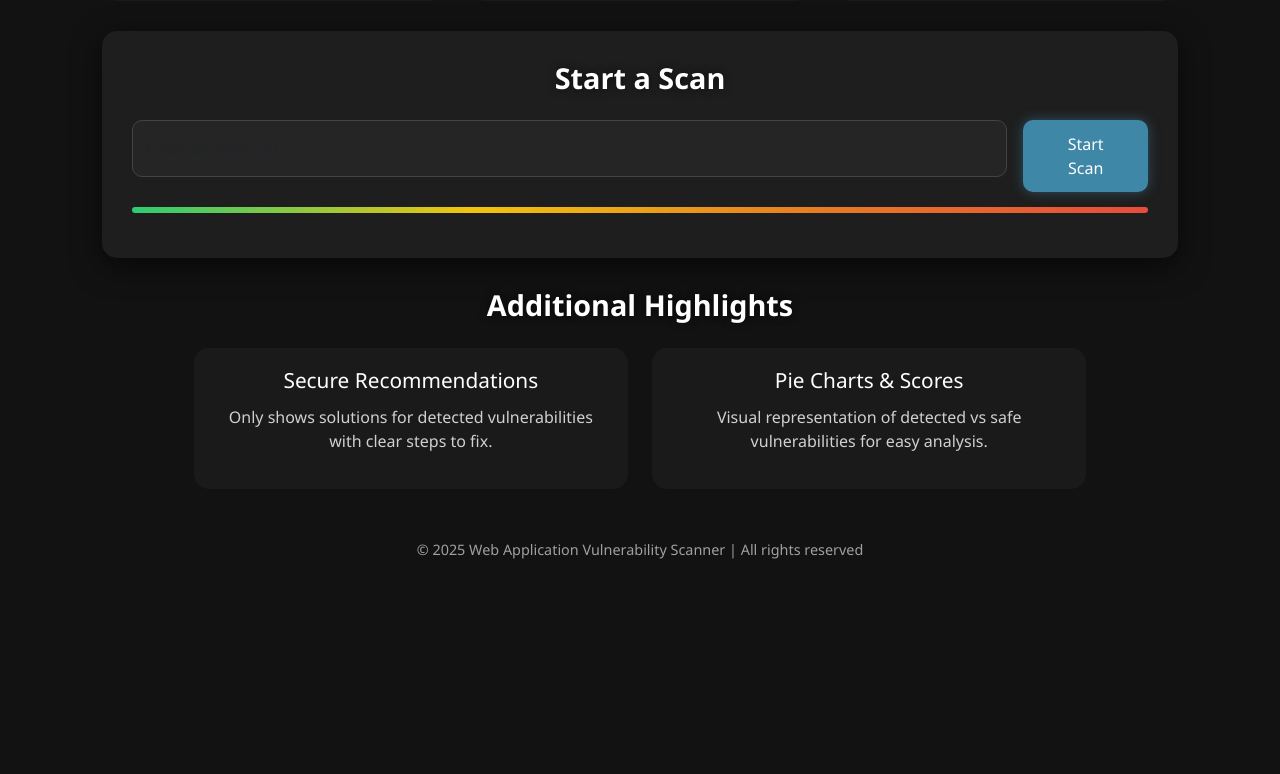
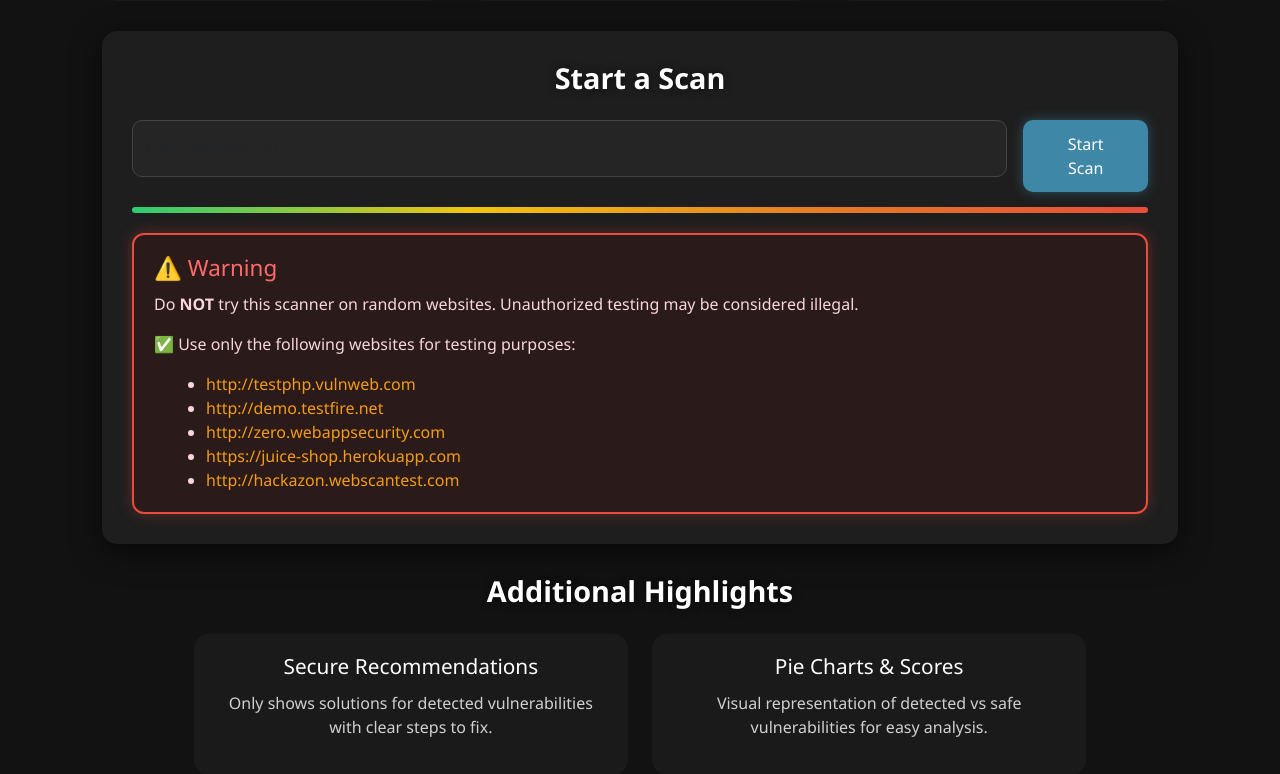
Before and after one commit to divesh-bhakari/webappscanner, a Flask app: page / in a window 1280 px wide. Shown: the part 657-1431 px from the top of the page. Before the commit the page ends 1216 px from the top, so only its background shows below. Run offline with Flask 3, Linux system fonts and the light colour scheme.

Commit message:
Updated .py and .html files with recent changes

```diff
--- a/app.py
+++ b/app.py
@@ -1,9 +1,8 @@
-from flask import Flask, render_template, request
+from flask import Flask, render_template, request, flash, redirect, url_for
 import requests
 from datetime import datetime
 import csv
 import os
-import re
 
 app = Flask(__name__)
 app.secret_key = 'supersecretkey'
@@ -12,27 +11,37 @@ CSV_FOLDER = "csv_reports"
 os.makedirs(CSV_FOLDER, exist_ok=True)
 
 # --------------------------
+# Allowed testing URLs
+# --------------------------
+ALLOWED_SITES = [
+    "http://testphp.vulnweb.com",
+    "http://demo.testfire.net",
+    "http://zero.webappsecurity.com",
+    "https://juice-shop.herokuapp.com",
+    "http://hackazon.webscantest.com"
+]
+
+# --------------------------
 # URL Validation
 # --------------------------
 def is_valid_url(url):
-    pattern = re.compile(
-        r'^(https?:\/\/)?'       # http:// or https:// (optional)
-        r'([a-zA-Z0-9-]+\.)+'    # domain/subdomain
-        r'(com|in|org|net|edu|gov|io|info)$'  # valid TLDs
-    )
-    return re.match(pattern, url.strip()) is not None
+    # Ensure URL starts with http
+    if not url.startswith("http"):
+        url = "http://" + url
+    # Remove trailing slashes
+    url = url.rstrip("/")
+    # Check exact match ignoring trailing slash
+    return any(url == site.rstrip("/") for site in ALLOWED_SITES)
 
 # --------------------------
-# Vulnerability Scanners with multiple payloads
+# Vulnerability Scanners
 # --------------------------
 def sql_injection_scan(url):
     payloads = ["' OR '1'='1", "'; DROP TABLE users--", "\" OR \"1\"=\"1"]
     try:
         for payload in payloads:
             r = requests.get(url + payload, timeout=5)
-            if any(err in r.text.lower() for err in [
-                "sql syntax", "mysql", "native client", "odbc", "sql error"
-            ]):
+            if any(err in r.text.lower() for err in ["sql syntax", "mysql", "native client", "odbc", "sql error"]):
                 return "Possible SQL Injection"
     except:
         pass
@@ -121,25 +130,17 @@ def index():
 @app.route('/scan', methods=['POST'])
 def scan():
     url = request.form.get('url').strip()
+
+    # ✅ Validate URL
+    if not is_valid_url(url):
+        flash("⚠️ This tool is for educational/demo purposes only. Please use one of the authorized test websites.")
+        return redirect(url_for('index'))
+
+    # Ensure URL has http
     if not url.startswith("http"):
         url = "http://" + url
 
-    # Validate URL before scanning
-    if not is_valid_url(url.replace("http://","").replace("https://","")):
-        return render_template("result.html",
-                               url=url,
-                               vulnerabilities={},
-                               detailed_info={},
-                               total_detected=0,
-                               total_safe=0,
-                               high_risk_count=0,
-                               overall_score=0,
-                               scan_time=datetime.now().strftime("%Y-%m-%d %H:%M:%S"),
-                               scan_duration="0 sec",
-                               invalid=True)
-
     scan_time = datetime.now().strftime("%Y-%m-%d %H:%M:%S")
-
     results = {}
     detailed_info = {}
     risk_weights = {
@@ -183,7 +184,6 @@ def scan():
     total_safe = len(results) - total_detected
     high_risk_count = sum(1 for k,v in results.items() if risk_weights[k] >= 3 and "No" not in v and "safe" not in v)
 
-    # Weighted security score
     total_risk = sum(risk_weights.values())
     detected_risk = sum(risk_weights[k] for k,v in results.items() if "No" not in v and "safe" not in v)
     overall_score = round(((total_risk - detected_risk) / total_risk) * 100, 2)
@@ -197,17 +197,17 @@ def scan():
             writer.writerow([k,v])
 
     return render_template('result.html',
-                       url=url,
-                       vulnerabilities=results,
-                       detailed_info=detailed_info,
-                       total_detected=total_detected,
-                       total_safe=total_safe,
-                       high_risk_count=high_risk_count,
-                       overall_score=overall_score,
-                       scan_time=scan_time,
-                       scan_duration="~5 sec",
-                       csv_file=csv_filename,
-                       invalid=False)
+                           url=url,
+                           vulnerabilities=results,
+                           detailed_info=detailed_info,
+                           total_detected=total_detected,
+                           total_safe=total_safe,
+                           high_risk_count=high_risk_count,
+                           overall_score=overall_score,
+                           scan_time=scan_time,
+                           scan_duration="~5 sec",
+                           csv_file=csv_filename,
+                           invalid=False)
 
 if __name__ == '__main__':
     app.run(debug=True)
--- a/templates/index.html
+++ b/templates/index.html
@@ -98,6 +98,32 @@ footer { text-align:center; color:#a0a0a0; padding:20px 0; font-size:0.9rem; }
   background: linear-gradient(to right, #2ecc71, #f1c40f, #e67e22, #e74c3c);
   margin: 15px 0;
 }
+
+/* Warning Box */
+.warning-box {
+  background: #2b1a1a;
+  border: 2px solid #e74c3c;
+  border-radius: 12px;
+  padding: 20px;
+  margin-top: 20px;
+  color: #f8d7da;
+  box-shadow: 0 0 15px rgba(231,76,60,0.3);
+}
+.warning-box h3 {
+  color: #ff6b6b;
+  font-size: 1.4rem;
+  margin-bottom: 10px;
+}
+.warning-box ul {
+  margin: 10px 0 0 20px;
+}
+.warning-box a {
+  color: #f39c12;
+  text-decoration: none;
+}
+.warning-box a:hover {
+  text-decoration: underline;
+}
 </style>
 </head>
 <body>
@@ -158,13 +184,41 @@ footer { text-align:center; color:#a0a0a0; padding:20px 0; font-size:0.9rem; }
 <section>
   <div class="glass-card">
     <h2 class="section-title">Start a Scan</h2>
+
+    <!-- 🔴 Flash error messages -->
+    {% with messages = get_flashed_messages() %}
+      {% if messages %}
+        <div class="alert alert-danger mt-3">
+          {% for message in messages %}
+            {{ message }}
+          {% endfor %}
+        </div>
+      {% endif %}
+    {% endwith %}
+
     <form action="/scan" method="POST" class="d-flex flex-column flex-md-row gap-3 justify-content-center">
       <input type="text" name="url" class="form-control" placeholder="Enter website URL" required>
       <button type="submit" class="btn btn-primary">Start Scan</button>
     </form>
     <div class="gradient-bar"></div>
+
+    <!-- ⚠️ Warning Section -->
+    <div class="warning-box">
+      <h3>⚠️ Warning</h3>
+      <p>Do <strong>NOT</strong> try this scanner on random websites.
+      Unauthorized testing may be considered illegal.</p>
+      <p>✅ Use only the following websites for testing purposes:</p>
+      <ul>
+        <li><a href="http://testphp.vulnweb.com" target="_blank">http://testphp.vulnweb.com</a></li>
+        <li><a href="http://demo.testfire.net" target="_blank">http://demo.testfire.net</a></li>
+        <li><a href="http://zero.webappsecurity.com" target="_blank">http://zero.webappsecurity.com</a></li>
+        <li><a href="https://juice-shop.herokuapp.com" target="_blank">https://juice-shop.herokuapp.com</a></li>
+        <li><a href="http://hackazon.webscantest.com" target="_blank">http://hackazon.webscantest.com</a></li>
+      </ul>
+    </div>
   </div>
 </section>
+
 
   <!-- Additional Highlights Section -->
   <section>
```
Lines whose indentation alone changed are shown as unchanged.
